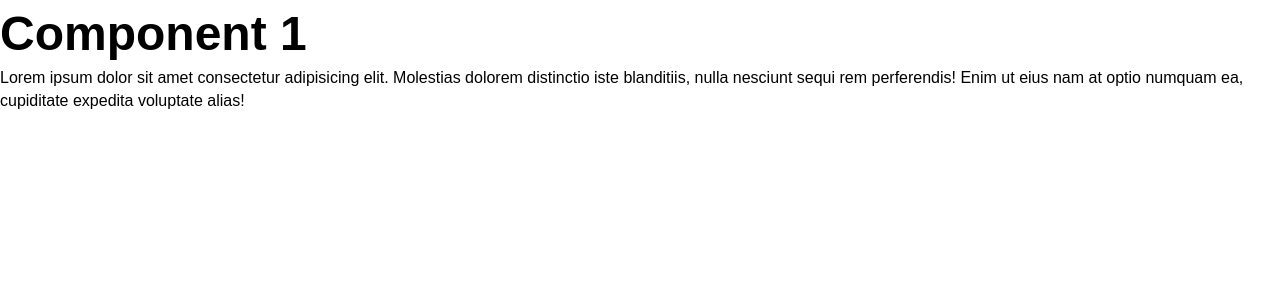
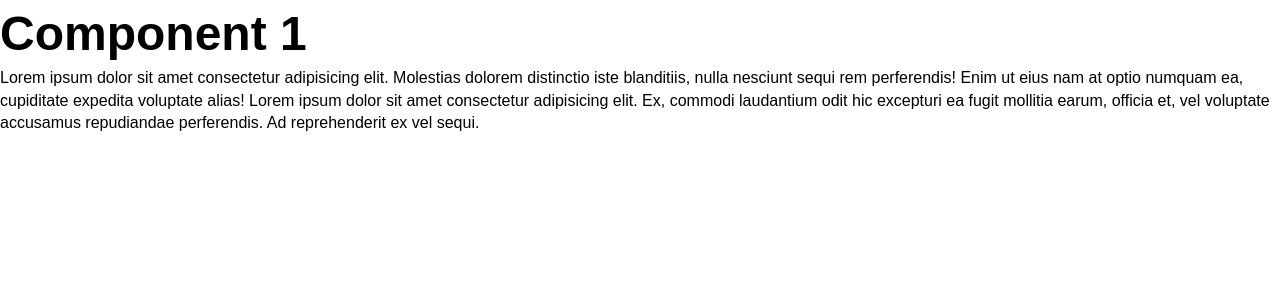
Before and after one commit to EmmanuelOBUjunior/react-spring-animation, a React (Create React App) app: page / in a window 1280 px wide. Shown: the top 300 px of the page. Built offline with nearby package versions, Linux system fonts and the light colour scheme.

Commit message:
Component1 done

```diff
--- a/src/components/Component1.js
+++ b/src/components/Component1.js
@@ -4,7 +4,7 @@ const Component1 = () => {
   return (
 		<div style={{c1Style}}>
 			<h1>Component 1</h1>
-			<p>Lorem ipsum dolor sit amet consectetur adipisicing elit. Molestias dolorem distinctio iste blanditiis, nulla nesciunt sequi rem perferendis! Enim ut eius nam at optio numquam ea, cupiditate expedita voluptate alias!</p>
+			<p>Lorem ipsum dolor sit amet consectetur adipisicing elit. Molestias dolorem distinctio iste blanditiis, nulla nesciunt sequi rem perferendis! Enim ut eius nam at optio numquam ea, cupiditate expedita voluptate alias! Lorem ipsum dolor sit amet consectetur adipisicing elit. Ex, commodi laudantium odit hic excepturi ea fugit mollitia earum, officia et, vel voluptate accusamus repudiandae perferendis. Ad reprehenderit ex vel sequi.</p>
 		</div>
   )
 }
```
